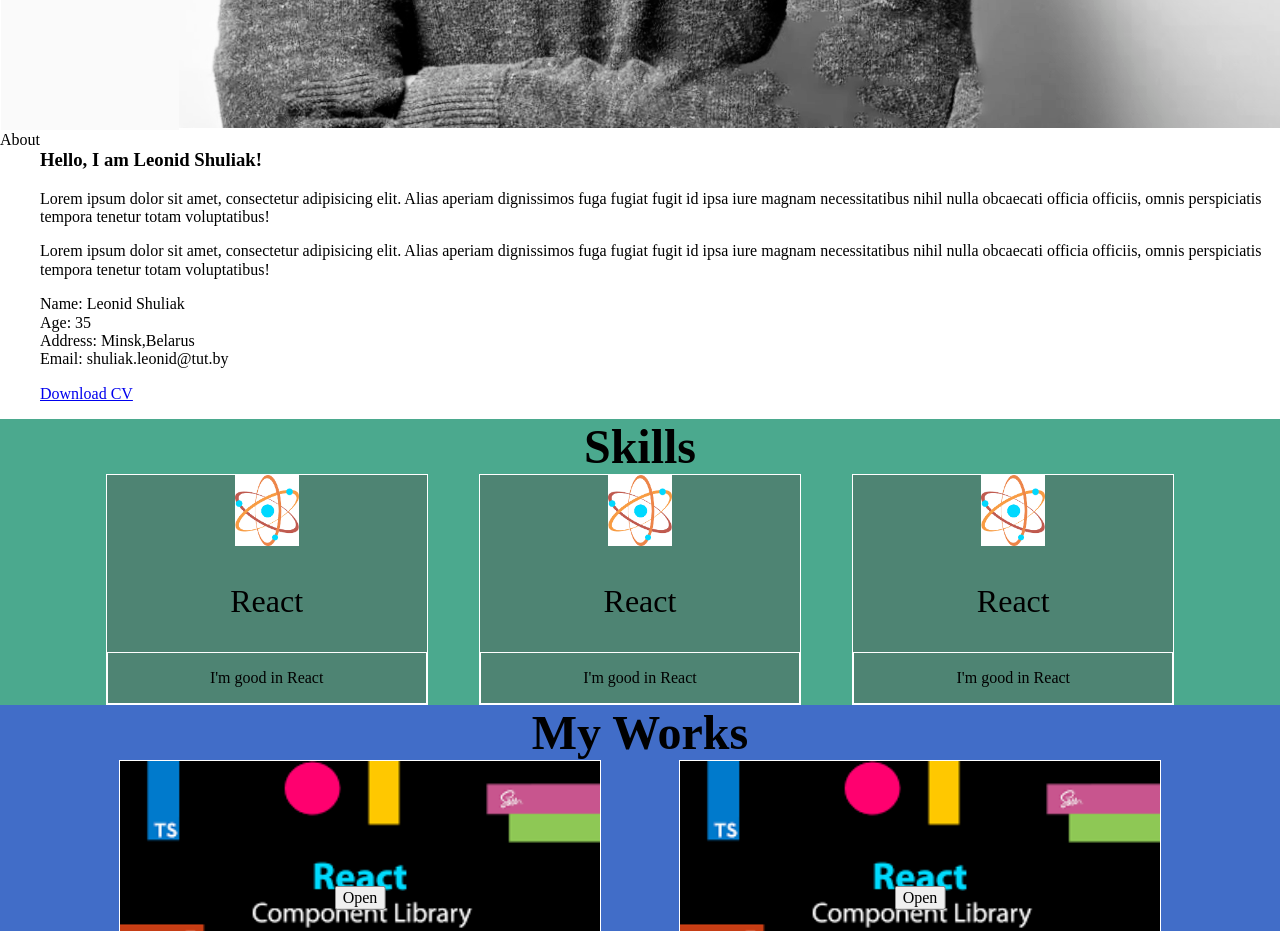
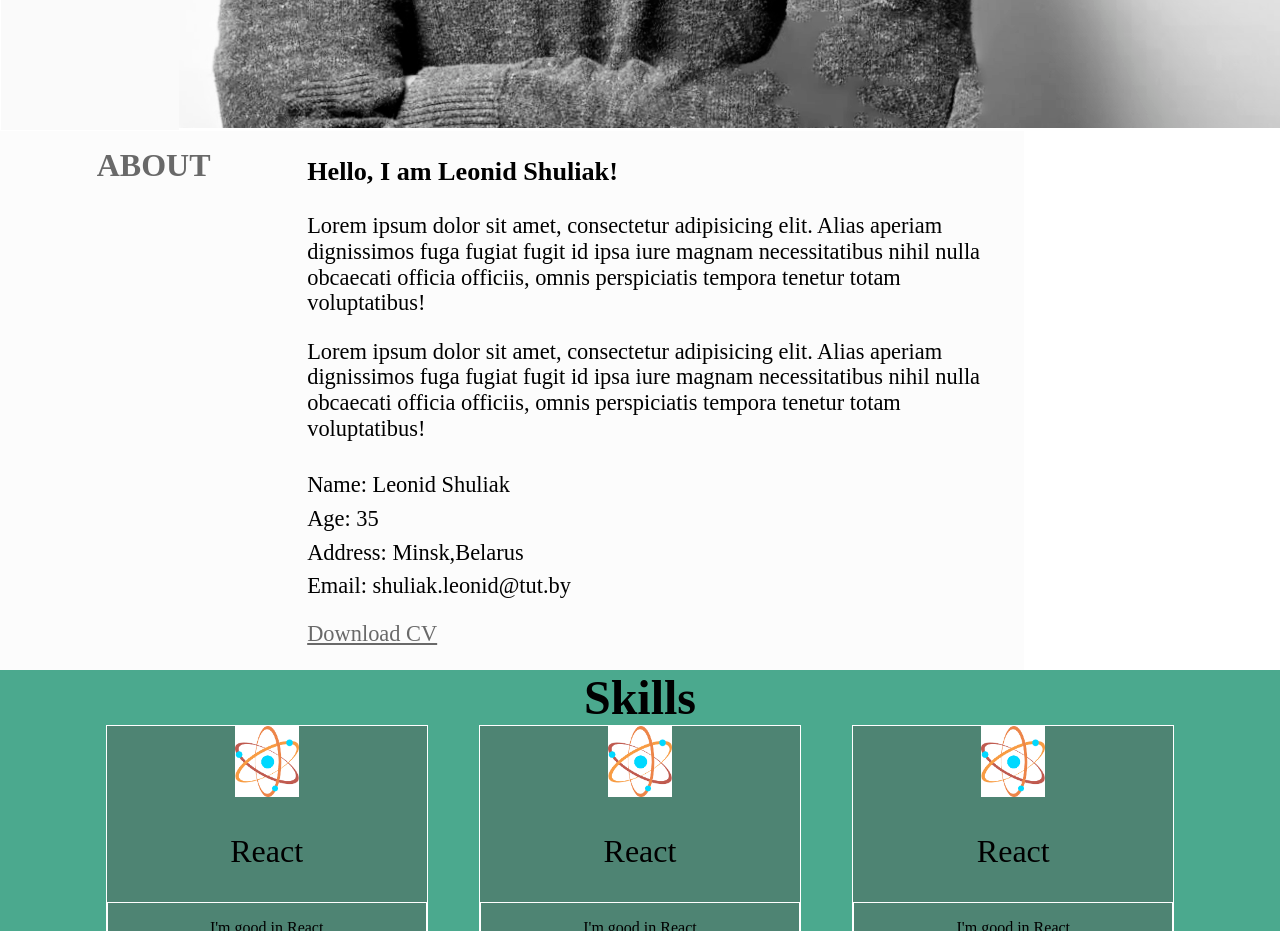
Before and after one commit to shuliakleonid/Portfolio, a React (Create React App) app: page / in a window 1280 px wide. Shown: the part 880-1811 px from the top of the page. Built offline with nearby package versions, Linux system fonts and the light colour scheme.

Commit message:
fix block about

```diff
--- a/src/components/Abourt/About.module.css
+++ b/src/components/Abourt/About.module.css
@@ -1,13 +1,36 @@
 .wrapper {
+    width: 80%;
+    background: rgba(250, 250, 250, .5);
+}
+
+.blockAboutMe {
+    display: flex;
 
 }
-.blockAboutMe{
-    display: flex;
+
+.title {
+    padding-top: 1rem;
+    width: 30%;
+    text-align: center;
+    font-size: 2rem;
+    color:dimgrey;
+    font-weight: 700;
+    text-transform: uppercase;
 }
-.tile{
-  flex-grow: 1;
+
+.text {
+    width: 70%;
+    font-size: 1.4rem;
+
 }
-.aboutMe{
+.aboutMe {
     display: flex;
     flex-direction: column;
 }
+.aboutMe > span {
+    padding-top: .5rem;
+}
+.profile{
+ color:dimgray ;
+
+}
--- a/src/components/Abourt/About.tsx
+++ b/src/components/Abourt/About.tsx
@@ -5,8 +5,10 @@ const About = () => {
   return (
       <section className={s.wrapper}>
         <div className={s.blockAboutMe}>
-         <div className="title">About</div>
-           <div className="text">
+          <div className={s.title}>
+            About
+          </div>
+          <div className={s.text}>
             <h3>Hello, I am Leonid Shuliak!</h3>
             <p>
               <span>Lorem ipsum dolor sit amet, consectetur adipisicing elit. Alias aperiam dignissimos fuga fugiat fugit id ipsa iure magnam necessitatibus nihil nulla obcaecati officia officiis, omnis perspiciatis tempora tenetur totam voluptatibus!</span>
@@ -20,7 +22,7 @@ const About = () => {
               <span>Address: Minsk,Belarus</span>
               <span>Email: shuliak.leonid@tut.by</span></p>
             <p>
-            <a href="#">Download CV</a>
+              <a download='' className={s.profile} href="https://www.coolfreecv.com/doc/resume_012.docx" title='Download CV'>Download CV</a>
             </p>
           </div>
         </div>
--- a/src/components/Header/Header.module.css
+++ b/src/components/Header/Header.module.css
@@ -1,4 +1,5 @@
 .wrapper {
+    width: 80%;
     padding: 0 5rem;
     background: rgba(250, 250, 250, .5);
 
```
Lines whose indentation alone changed are shown as unchanged.
